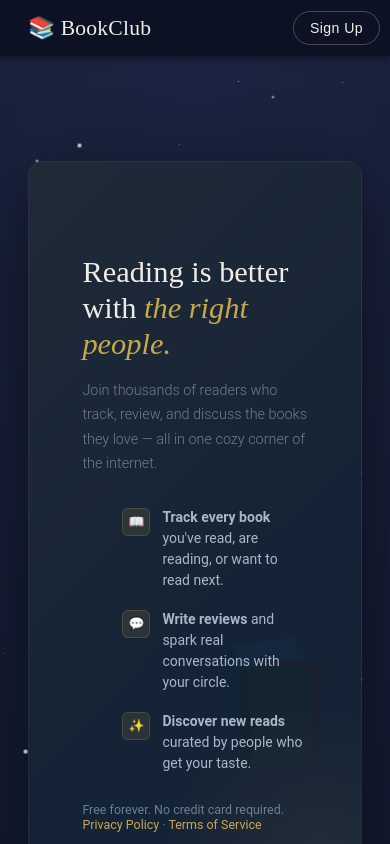
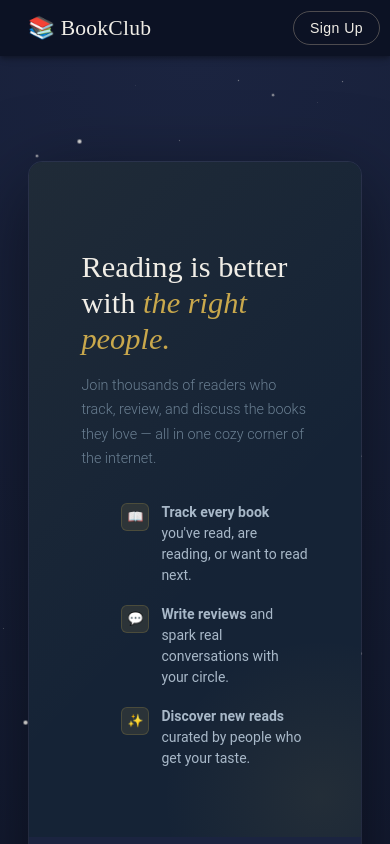
Before and after one commit to SamaraRuizSandoval/BookClubApp, a React (Vite) app in the folder book-club-app/: page /register in a window 390 px wide. Built offline with nearby package versions, Linux system fonts and the light colour scheme.

Commit message:
fix: prettier check

```diff
--- a/book-club-app/src/components/register/infoPanel.css
+++ b/book-club-app/src/components/register/infoPanel.css
@@ -6,6 +6,31 @@
   justify-content: space-between;
   position: relative;
   overflow: hidden;
+}
+
+@media (max-width: 820px) {
+  .inner-left-panel {
+    flex: none;
+    padding: 40px 36px 36px;
+  }
+  .panel-tagline {
+    font-size: 1.5rem;
+    margin-top: 20px;
+  }
+  .panel-features {
+    flex-direction: row;
+    flex-wrap: wrap;
+    gap: 12px;
+  }
+  .panel-features li {
+    font-size: 0.8rem;
+  }
+  .panel-footer {
+    display: none;
+  }
+  .mini-books {
+    display: none;
+  }
 }
 /* subtle gradient shimmer on the left panel */
 .panel-left::before {
--- a/book-club-app/src/pages/LandingPage.tsx
+++ b/book-club-app/src/pages/LandingPage.tsx
@@ -1,6 +1,5 @@
 import { IonPage, IonHeader, IonContent } from '@ionic/react';
 import { useHistory } from 'react-router-dom';
-
 
 import { AppFeatures } from '../components/landing_page/AppFeatures';
 import { Hero } from '../components/landing_page/Hero';
--- a/book-club-app/src/pages/Register.tsx
+++ b/book-club-app/src/pages/Register.tsx
@@ -110,7 +110,11 @@ export function Register() {
             <div>
               <IonGrid>
                 <IonRow className="register-container">
-                  <IonCol size="12" sizeMd="6" className="panel-left">
+                  <IonCol
+                    size="12"
+                    sizeMd="6"
+                    className="panel-left ion-padding"
+                  >
                     <InfoPanel />
                   </IonCol>
                   <IonCol size="12" sizeMd="6" class="panel-right">
--- a/book-club-app/src/styles/register.css
+++ b/book-club-app/src/styles/register.css
@@ -14,7 +14,6 @@
 .panel-left {
   background: var(--navy-mid);
 }
-
 /* ─── RIGHT PANEL (form) ─── */
 .panel-right {
   background: var(--navy-light);
```
